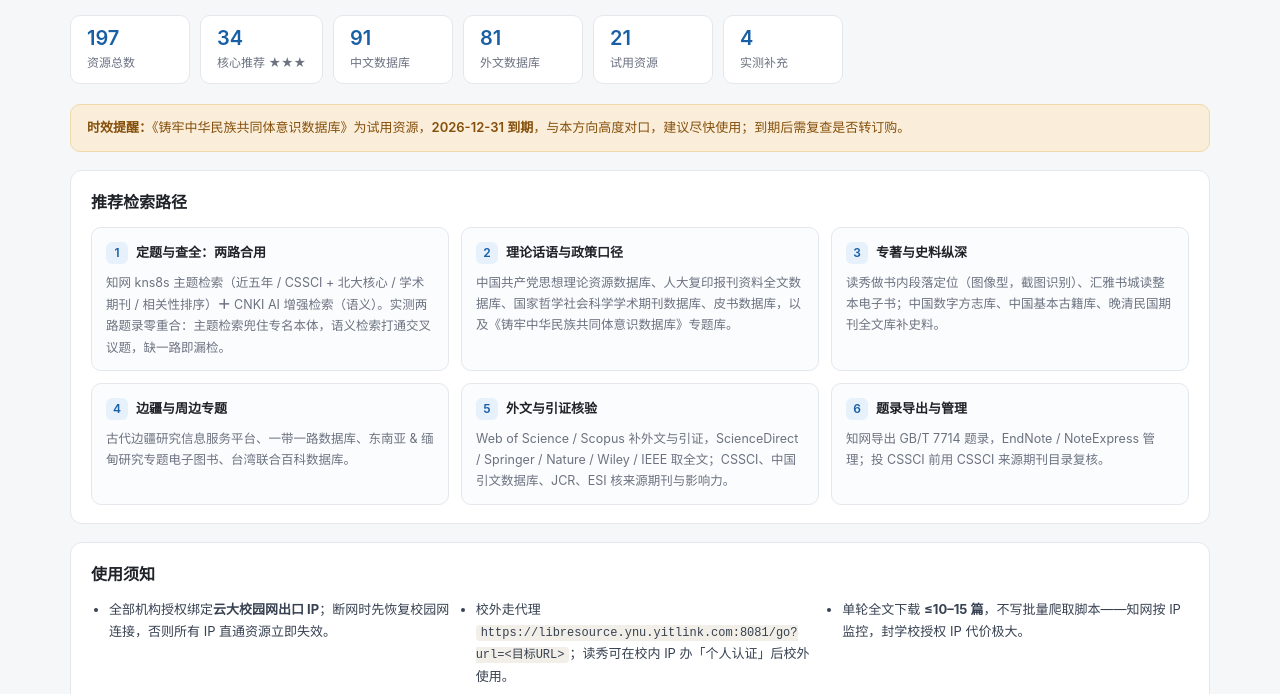
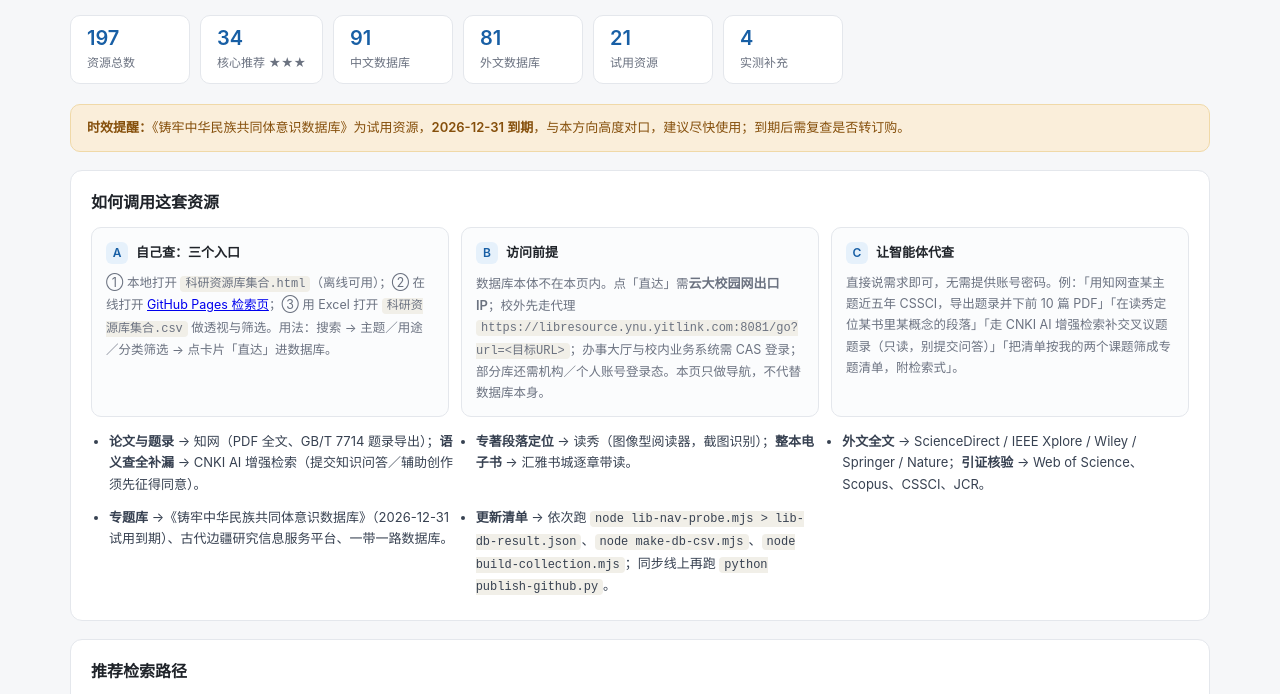
Before and after one commit to yndx-339/ynu-research-resources, a plain HTML site: page index.html in a window 1280 px wide. Shown: the part 98-792 px from the top of the page. Drawn offline with Linux system fonts and the light colour scheme.

Commit message:
publish: 云南大学科研资源检索集合 (197 条)

```diff
--- a/index.html
+++ b/index.html
@@ -70,6 +70,22 @@ code{background:#f1efe8;padding:1px 5px;border-radius:4px;font-size:12px}
 <div class="stat"><b>4</b><span>实测补充</span></div>
 </div>
 <div class="warn"><b>时效提醒：</b>《铸牢中华民族共同体意识数据库》为试用资源，<b>2026-12-31 到期</b>，与本方向高度对口，建议尽快使用；到期后需复查是否转订购。</div>
+
+<div class="panel">
+<h2>如何调用这套资源</h2>
+<div class="path">
+<div class="step"><span class="num">A</span><b>自己查：三个入口</b><p>① 本地打开 <code>科研资源库集合.html</code>（离线可用）；② 在线打开 <a href="https://yndx-339.github.io/ynu-research-resources/" target="_blank" rel="noopener">GitHub Pages 检索页</a>；③ 用 Excel 打开 <code>科研资源库集合.csv</code> 做透视与筛选。用法：搜索 → 主题／用途／分类筛选 → 点卡片「直达」进数据库。</p></div>
+<div class="step"><span class="num">B</span><b>访问前提</b><p>数据库本体不在本页内。点「直达」需<b>云大校园网出口 IP</b>；校外先走代理 <code>https://libresource.ynu.yitlink.com:8081/go?url=&lt;目标URL&gt;</code>；办事大厅与校内业务系统需 CAS 登录；部分库还需机构／个人账号登录态。本页只做导航，不代替数据库本身。</p></div>
+<div class="step"><span class="num">C</span><b>让智能体代查</b><p>直接说需求即可，无需提供账号密码。例：「用知网查某主题近五年 CSSCI，导出题录并下前 10 篇 PDF」「在读秀定位某书里某概念的段落」「走 CNKI AI 增强检索补交叉议题题录（只读，别提交问答）」「把清单按我的两个课题筛成专题清单，附检索式」。</p></div>
+</div>
+<ul class="rules" style="margin-top:14px">
+<li><b>论文与题录</b> → 知网（PDF 全文、GB/T 7714 题录导出）；<b>语义查全补漏</b> → CNKI AI 增强检索（提交知识问答／辅助创作须先征得同意）。</li>
+<li><b>专著段落定位</b> → 读秀（图像型阅读器，截图识别）；<b>整本电子书</b> → 汇雅书城逐章带读。</li>
+<li><b>外文全文</b> → ScienceDirect / IEEE Xplore / Wiley / Springer / Nature；<b>引证核验</b> → Web of Science、Scopus、CSSCI、JCR。</li>
+<li><b>专题库</b> →《铸牢中华民族共同体意识数据库》（2026-12-31 试用到期）、古代边疆研究信息服务平台、一带一路数据库。</li>
+<li><b>更新清单</b> → 依次跑 <code>node lib-nav-probe.mjs &gt; lib-db-result.json</code>、<code>node make-db-csv.mjs</code>、<code>node build-collection.mjs</code>；同步线上再跑 <code>python publish-github.py</code>。</li>
+</ul>
+</div>
 
 <div class="panel">
 <h2>推荐检索路径</h2>
```
